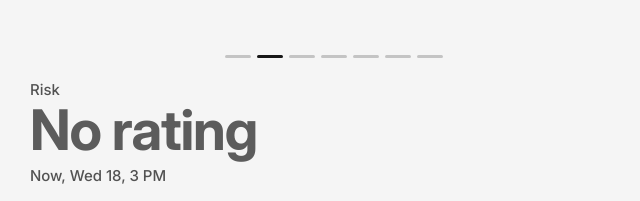
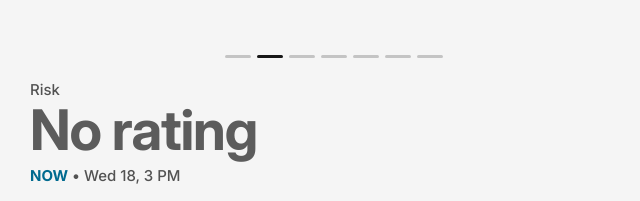
Before and after one commit to spoonfloor/plunge, a plain HTML site: page index.html in a window 1280 px wide. Shown: the top 201 px of the page, 306-946 px from the left. Drawn offline with Linux system fonts and the light colour scheme; no server answers.

Commit message:
Mark the current hour as “NOW •” in the accent
The sky line now reads “NOW • Wed 18, 3 PM”, with NOW heavier and in the accent
color. The announcer keeps the plain “Now, Wed 18, 3 PM”.

Co-Authored-By: Claude Opus 5.5 <noreply@anthropic.com>

```diff
--- a/css/app.css
+++ b/css/app.css
@@ -122,6 +122,8 @@ main.first-load #loader {
 .hero-sky { display: flex; flex-wrap: wrap; align-items: center; column-gap: 6px; row-gap: 2px;
   min-height: 24px; line-height: 1.35; }
 .hero-sky .when { white-space: nowrap; }
+/* The current hour stands out: “NOW” heavier, in the accent. */
+.hero-sky .now-word { color: var(--accent-color); font-weight: 700; text-transform: uppercase; }
 .hero-sky .sky { display: flex; align-items: center; gap: 8px; }
 /* With a chance of rain to show, the sky is the button that opens it. */
 .rain-toggle { display: flex; align-items: center; gap: 8px; padding: 0; border: 0; background: none;
--- a/js/app.js
+++ b/js/app.js
@@ -152,11 +152,22 @@ const weekday = (date, style) => new Intl.DateTimeFormat("en-US", { timeZone: "U
 const longDate = date => new Intl.DateTimeFormat("en-US", { timeZone: "UTC", weekday: "long", month: "long", day: "numeric" }).format(utcDate(date));
 // The day and hour on the sky line, always with the weekday and date: “Now, Mon 16,
 // 10 AM”, “Today, Mon 16, 12 PM”, “Sun 15, 1 PM”. Today also gets a word; the day dots
-// up top say where the others fall.
+// up top say where the others fall. On the page the current hour reads “NOW • Mon 16,
+// 10 AM” (see nowWord); whenLabel is the plain text the announcer reads.
+function whenParts(date, hour) {
+  const rest = `${weekday(date, "short")} ${Number(date.slice(8))}, ${hourLabel(hour)}`;
+  const word = date !== state.today ? null : isNow(date, hour) ? "Now" : "Today";
+  return { word, rest };
+}
 function whenLabel(date, hour) {
-  const day = `${weekday(date, "short")} ${Number(date.slice(8))}`;
-  if (date === state.today) return `${isNow(date, hour) ? "Now" : "Today"}, ${day}, ${hourLabel(hour)}`;
-  return `${day}, ${hourLabel(hour)}`;
+  const { word, rest } = whenParts(date, hour);
+  return word ? `${word}, ${rest}` : rest;
+}
+// The sky line’s copy of whenLabel: “Now” set apart in the accent, then a bullet.
+function whenNodes(date, hour) {
+  const { word, rest } = whenParts(date, hour);
+  if (word === "Now") return [el("span", { class: "now-word" }, "Now"), ` • ${rest}`];
+  return [word ? `${word}, ${rest}` : rest];
 }
 
 // ---- Rendering -------------------------------------------------------------------------
@@ -202,7 +213,7 @@ function dayPanel(date, side) {
   // The graph opens only on a day that reaches the chance worth showing.
   const hasRain = rain.some(p => p != null && showsRain(p));
   const skyBits = sky[selected] ? [el("span", {}, skyLine(sky[selected]))] : [];
-  const when = whenLabel(date, selected);
+  const when = whenNodes(date, selected);
 
   const hero = el("section", { class: "hero", "data-level": r.overall.level },
     el("p", { class: "hero-risk eyebrow" },
@@ -210,10 +221,10 @@ function dayPanel(date, side) {
       marks.length ? el("span", { class: "drivers", role: "img",
         "aria-label": `because of ${r.overall.drivers.map(k => FACTORS.find(f => f.key === k)?.name.toLowerCase()).join(" and ")}` }, marks) : null),
     el("p", { class: "level-word" }, LABELS[r.overall.level]),
-    // The hour, then its sky: “Now, Tue, 3 PM · Sunny”. The sky part opens the day’s
+    // The hour, then its sky: “NOW • Tue 17, 3 PM · Sunny”. The sky part opens the day’s
     // chance of rain, when the forecast has it.
     el("p", { class: "hero-sky eyebrow" },
-      el("span", { class: "when" }, skyBits.length ? `${when} ·` : when),
+      el("span", { class: "when" }, when, skyBits.length ? " ·" : null),
       hasRain
         ? el("button", { type: "button", class: "sky rain-toggle", "aria-expanded": String(state.rainOpen) },
           skyBits, el("span", { class: "visually-hidden" }, "Chance of rain through the day"),
```
